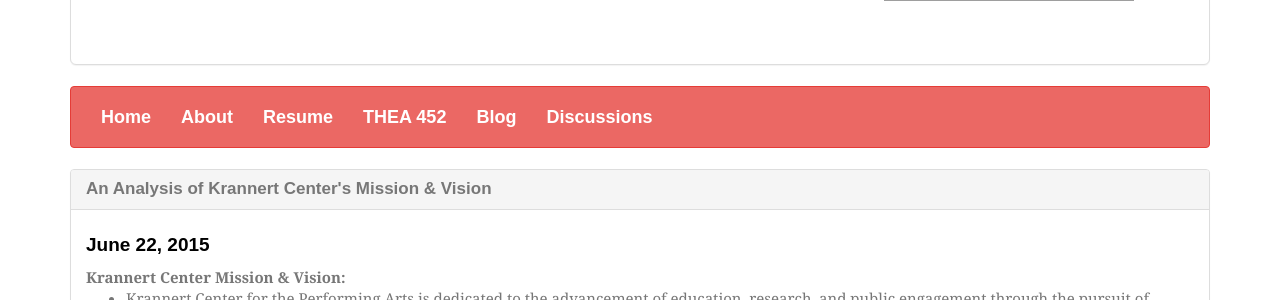
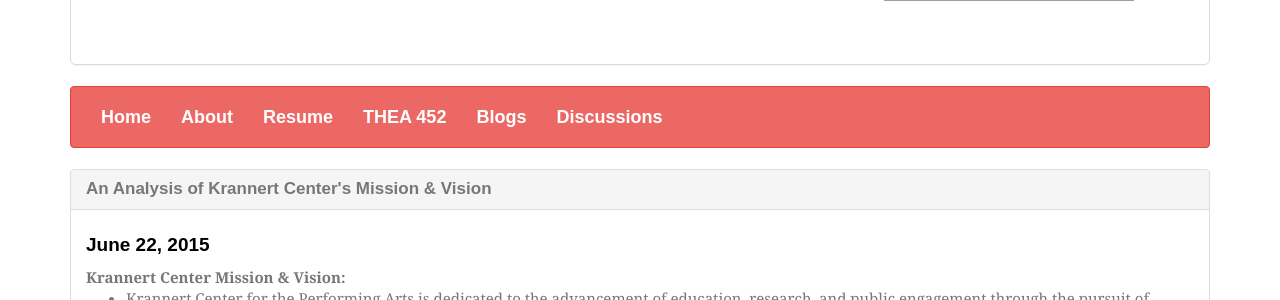
Before and after one commit to michelleplunkett/michelleplunkett.github.io, a Jekyll site: the page built from index.html, in a window 1280 px wide and 900 px high. Shown: the part 334-634 px from the top of the window. Built offline with Jekyll 4.4.1, drawn with Linux system fonts in a browser that asks for light colours; nearby versions of some CDN libraries; some web fonts are replaced; Markdown is read by kramdown in place of the engine named in the settings; grey boxes are pictures that could not be loaded.

Commit message:
Update navigation.html

```diff
--- a/_includes/navigation.html
+++ b/_includes/navigation.html
@@ -20,8 +20,8 @@
       <li {% if page.title == 'THEA 452' %} class="active" {% endif %} >
         <a href="/thea452.html">THEA 452</a>
       </li>
-      <li {% if page.title == 'Blog' %} class="active" {% endif %} >
-        <a href="/blogs.html">Blog</a>
+      <li {% if page.title == 'Blogs' %} class="active" {% endif %} >
+        <a href="/blog.html">Blogs</a>
       </li>
       <li {% if page.title == 'Discussions' %} class="active" {% endif %} >
         <a href="/discussions.html">Discussions</a>
```
